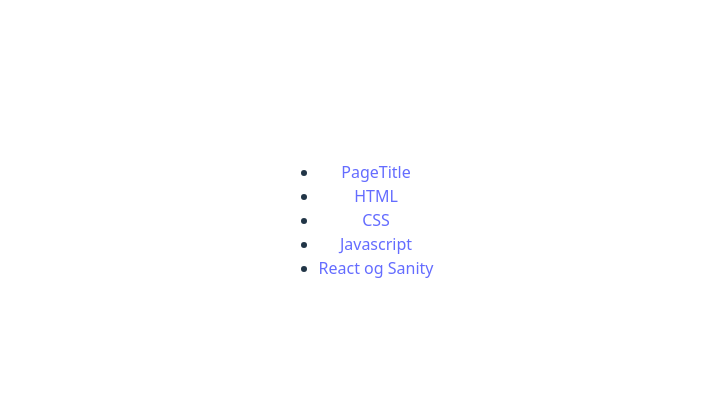
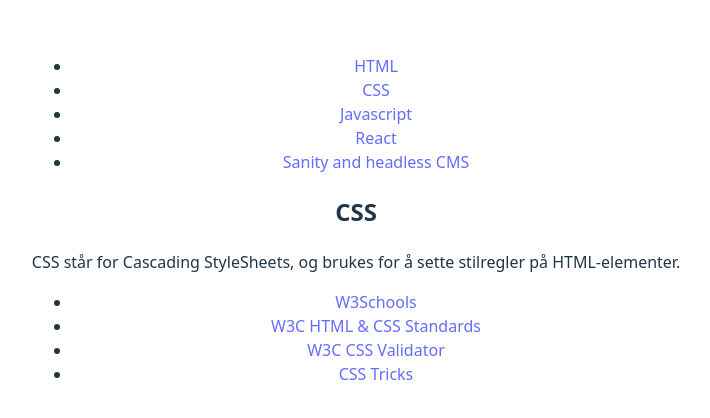
Before and after one commit to JulieAnd3/uin25ak2_resourcesapp_JulieAnd3, a React (Vite) app: page /CSS in a window 1280 px wide. Shown: the part 180-598 px from the top of the page, without its empty margins (284-994 px from the left). Built offline with nearby package versions, Linux system fonts and the light colour scheme.

Commit message:
Fungerende slug og filter
Fått på slug og filter som gjør at bare en side blir listet opp om gangen.

```diff
--- a/src/App.jsx
+++ b/src/App.jsx
@@ -13,7 +13,7 @@
   return (
     <Layout >
       <Routes>
-        <Route path="/pagetitle" element={<PageTitle resources={resources}/>}/>
+        <Route path=":slug" element={<PageTitle resources={resources}/>}/>
       </Routes>
     </Layout>
   )
--- a/src/components/Nav.jsx
+++ b/src/components/Nav.jsx
@@ -6,11 +6,11 @@
         <header>
             <nav>
             <ul>
-                <li><Link to="pagetitle">PageTitle </Link></li>
-                <li><Link to="html">HTML</Link></li>
-                <li><Link to="css">CSS</Link></li>
-                <li><Link to="javascript">Javascript</Link></li>
-                <li><Link to="react_sanity">React og Sanity</Link></li>
+                <li><Link to="/HTML">HTML</Link></li>
+                <li><Link to="/CSS">CSS</Link></li>
+                <li><Link to="/JavaScript">Javascript</Link></li>
+                <li><Link to="/React">React</Link></li>
+                <li><Link to="/Sanity and headless CMS">Sanity and headless CMS</Link></li>
             </ul>
             </nav>
         </header>
--- a/src/components/Page.jsx
+++ b/src/components/Page.jsx
@@ -9,7 +9,7 @@
             <h2>{category}</h2>
             <p>{text}</p>
             <ul>
-                {sources.map((source)=>
+                {sources.map((source,)=>
                 <li><Link to={source.url}>{source.title}</Link></li>)}
             </ul>
         </article>
--- a/src/components/PageTitle.jsx
+++ b/src/components/PageTitle.jsx
@@ -4,12 +4,13 @@
 
 export default function PageTitle({resources}){
     const {slug} = useParams()
-    console.log("Console log page title:", resources)
+    console.log(slug)
 
 
     return(
         <>
-        {resources.map((rescource) => (
+        {resources.filter((res)=> res.category === slug)
+            .map((rescource) => (
             <Page key={rescource.category}
             category={rescource.category}
             text={rescource.text}
```
